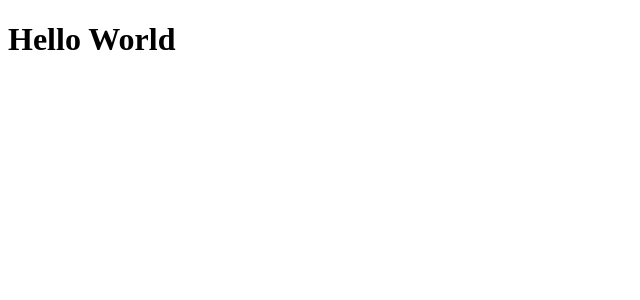
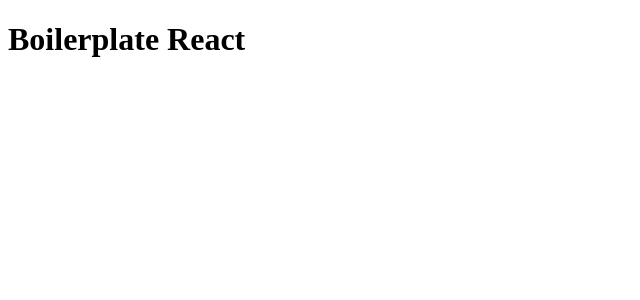
Before and after one commit to netojocelino/aprendendo-nextjs, a Next.js app: page / in a window 1280 px wide. Shown: the top 300 px of the page, without its empty margins (0-640 px from the left). Built offline with nearby package versions, Linux system fonts and the light colour scheme.

Commit message:
:wrecker: configure prettier with eslint
 - prettier-rize code when save file

```diff
--- a/src/pages/index.tsx
+++ b/src/pages/index.tsx
@@ -1,19 +1,16 @@
-import Head from 'next/head'
+import Head from 'next/head';
 
-export default function Home() {
+export default function Home({ title = 'Boilerplate React' }) {
   return (
     <div>
       <Head>
-        <title>Boilerplate</title>
+        <title>{title} </title>
         <link rel="icon" href="/favicon.ico" />
       </Head>
 
       <main>
-        <h1>
-          Hello World
-        </h1>
+        <h1>{title}</h1>
       </main>
-
     </div>
-  )
+  );
 }
```
Also changed, not shown: .eslintrc.json, .prettierrc.json (added).
